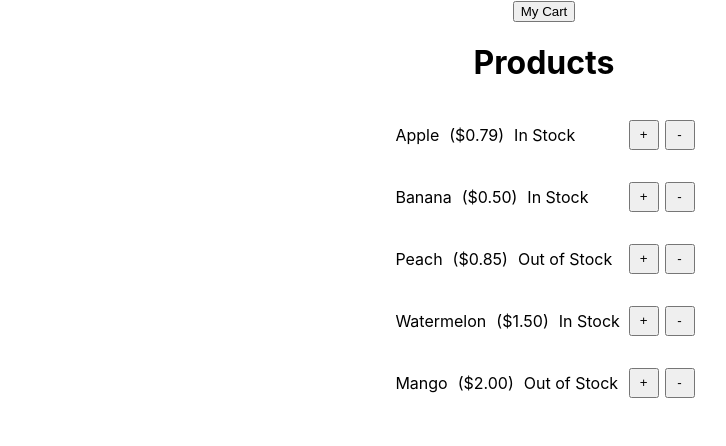
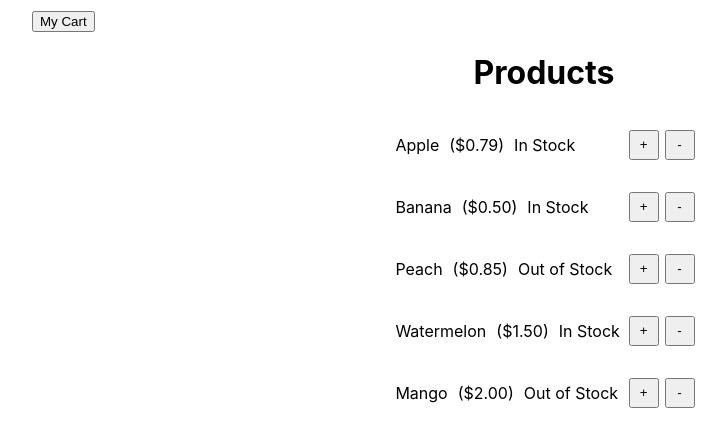
Before and after one commit to kaymay1000/react-shopping-cart-demo, a React (Create React App) app: page / in a window 1280 px wide. Shown: the top 446 px of the page, without its empty margins (96-822 px from the left). Built offline with nearby package versions, Linux system fonts and the light colour scheme.

Commit message:
style nav bar

```diff
--- a/src/components/navBar.jsx
+++ b/src/components/navBar.jsx
@@ -1,10 +1,11 @@
 import React from 'react';
 import CartNavItem from './CartNavItem';
+import '../styles/navBar.css';
 
 class NavBar extends React.Component {
   render() {
     return (
-      <div>
+      <div className="navBarWrapper">
         <CartNavItem/>
       </div>
     )
--- /dev/null
+++ b/src/styles/navBar.css
@@ -0,0 +1,4 @@
+.navBarWrapper {
+  display: flex;
+  margin: 10px auto;
+}
```
